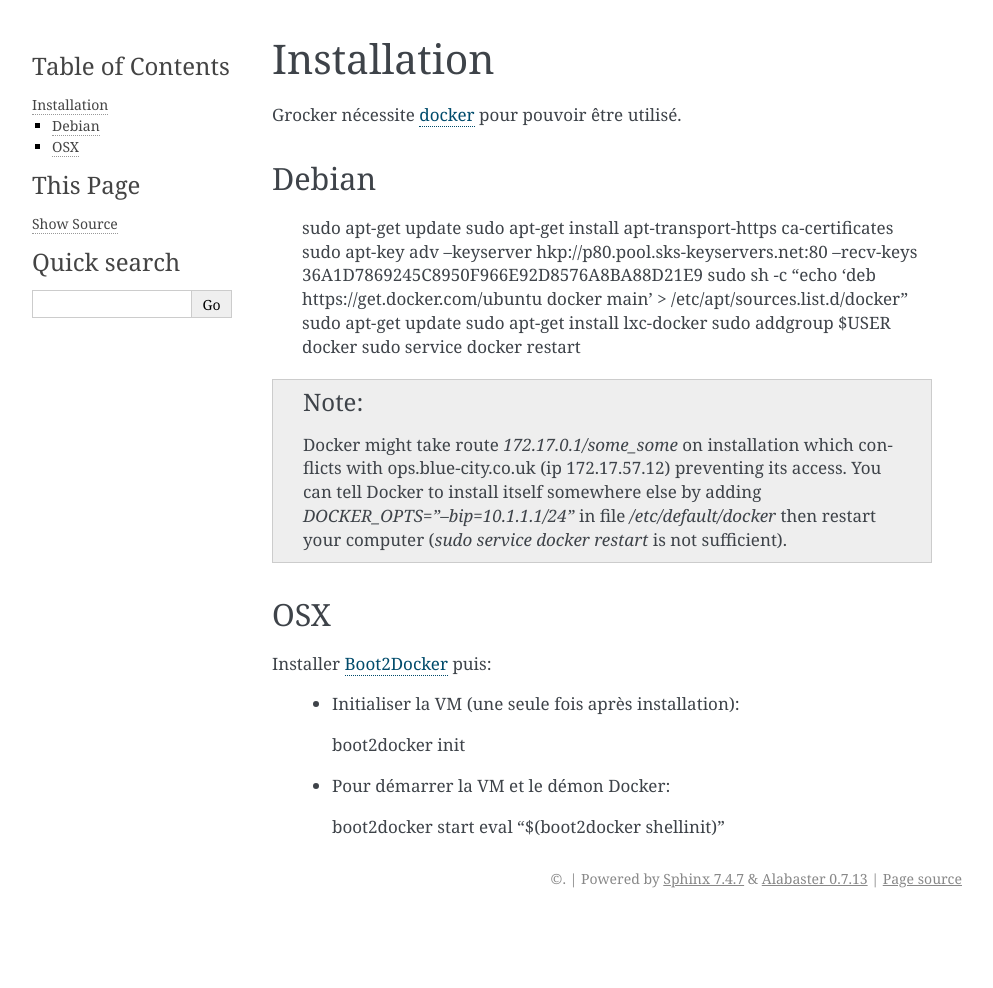
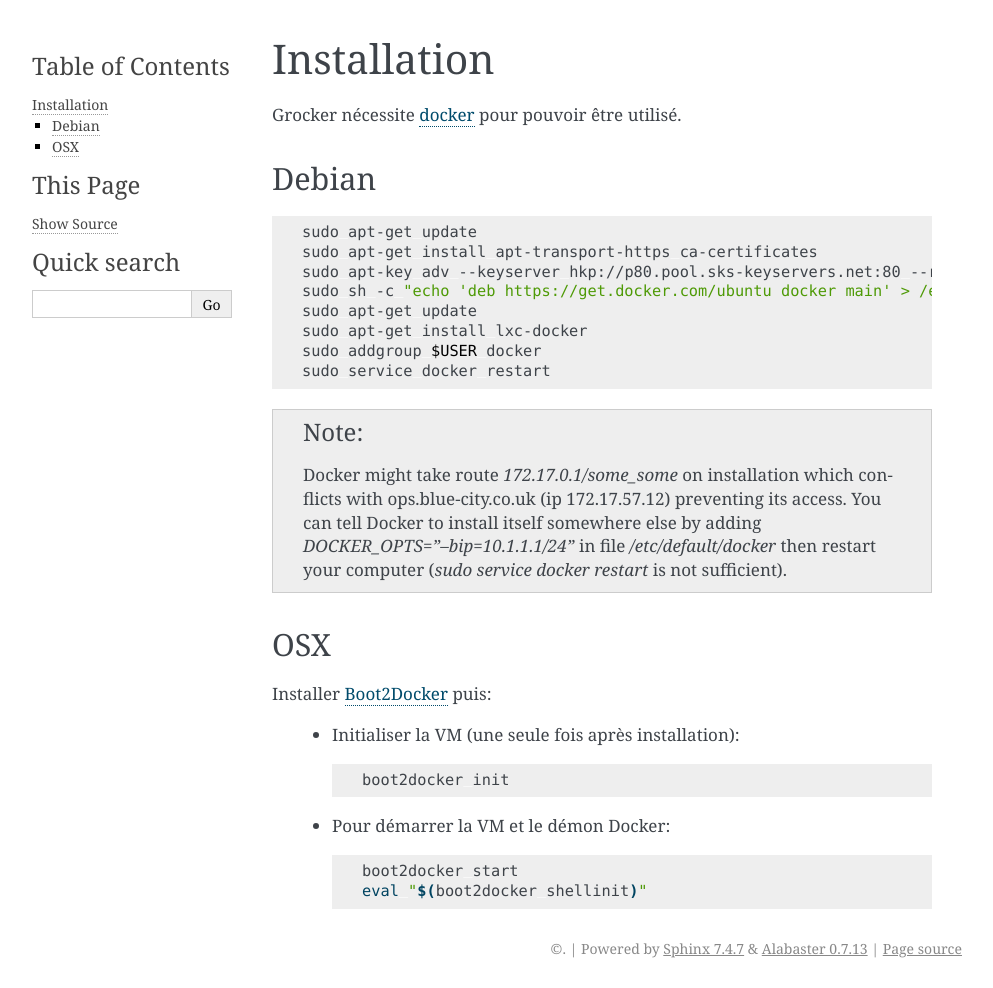
Before and after one commit to Polyconseil/grocker, a Sphinx documentation site: the page built from docs/installation.rst, in a window 1280 px wide. Shown: the whole page, without its empty margins (148-1141 px from the left). Built offline with Sphinx 7.4.7, drawn with Linux system fonts in a browser that asks for light colours; before the commit the page ends 918 px from its top, so only the background shows below that.

Commit message:
fix docs

```diff
--- a/docs/installation.rst
+++ b/docs/installation.rst
@@ -7,6 +7,8 @@ Grocker nécessite `docker`_ pour pouvoir être utilisé.
 
 Debian
 ------
+
+.. code-block:: shell
 
   sudo apt-get update
   sudo apt-get install apt-transport-https ca-certificates
@@ -30,13 +32,17 @@ OSX
 
 Installer `Boot2Docker`_ puis:
 
-  - Initialiser la VM (une seule fois après installation)::
+  - Initialiser la VM (une seule fois après installation):
 
-    boot2docker init
+    .. code-block:: shell
 
-  - Pour démarrer la VM et le démon Docker::
+      boot2docker init
 
-    boot2docker start
-    eval "$(boot2docker shellinit)"
+  - Pour démarrer la VM et le démon Docker:
+
+    .. code-block:: shell
+
+      boot2docker start
+      eval "$(boot2docker shellinit)"
 
 .. _Boot2Docker: http://boot2docker.io
```
